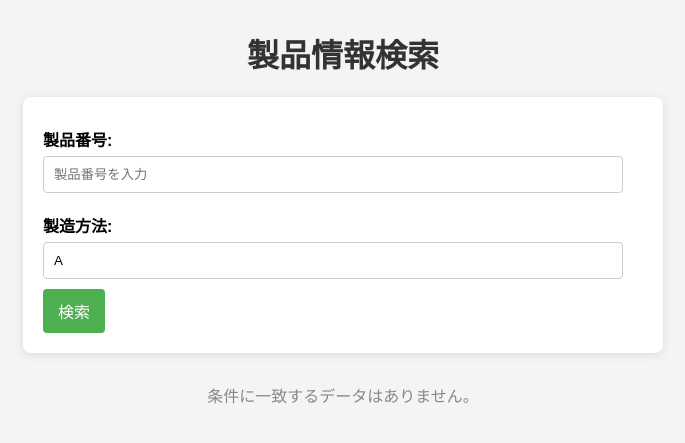
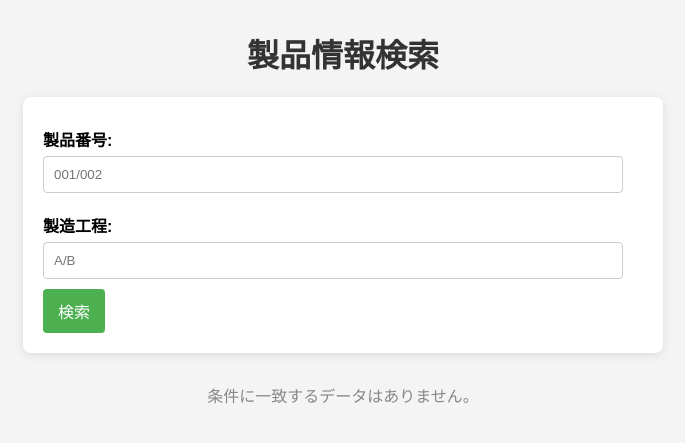
Before and after one commit to GittogitoN/ManufacturingMethod, a Flask app: page / in a window 1280 px wide. Shown: the top 443 px of the page, without its empty margins (297-982 px from the left). Run offline with Flask 3, Linux system fonts and the light colour scheme; data comes from the database, SQL or seed files in the repository; both versions use the stored data as it was after the commit.

Commit message:
Add files via upload

```diff
--- a/flaskr/main.py
+++ b/flaskr/main.py
@@ -41,26 +41,33 @@
 def index():
     # URLのクエリパラメータから製品番号とプロセスを取得
     product_no = request.args.get('product_no')  # 製品番号を取得
-    process = request.args.get('process', 'A')  # processパラメータを取得、デフォルトは 'A'
+    process = request.args.get('process')  # processパラメータを取得、デフォルトは
 
     # 製品番号とプロセスに基づいてデータを取得
     conditions,texts= get_db_data(product_no, process)
-    x=len(texts[0])
-    numbers = list(range(x))
 
+    #print(conditions)
+    #print(texts)
 
+    if texts !=[]:
+        updated_texts = [tuple(x for x in tup if x != '') for tup in texts]
+        #print(updated_texts)
+        x=len(updated_texts[0])
+        numbers = list(range(x))
+    else:#工程が存在しないとき
+        numbers=[]
 
     # HTMLに条件を渡してレンダリング
-    return render_template('index.html', conditions=conditions, texts=texts,numbers=numbers,product_no=product_no)  # contextを展開して渡す
+    return render_template('index.html', conditions=conditions, texts=texts,numbers=numbers,product_no=product_no,process=process)  # contextを展開して渡す
 
 @app.route('/save_record', methods=['POST'])
 def save_record():
     # フォームから送信されたデータを取得
-    print(request.form)
+    #print(request.form)
 
     #値を取り出す
-    resultA_keys = [key for key, value in request.form.items() if key.startswith('resultA')]
-    resultA_vals = [value for key, value in request.form.items() if key.startswith('resultA')]
+    resultA_keys = [key for key, value in request.form.items() if key.startswith('result')]
+    resultA_vals = [value for key, value in request.form.items() if key.startswith('result')]
     product_no = request.form.get('product_no', '')
 
     #SQLを作成
@@ -76,6 +83,8 @@
     # 最終的なUPDATE文を作成
     UPD_result = f"{UPD_result1} {UPD_result2} WHERE ProductNo = '{product_no}'"
 
+    print(UPD_result)
+
     conn = sqlite3.connect(DATABASE)  # データベース名を適宜変更
     cursor = conn.cursor()
     cursor.execute(UPD_result)  # SQL文の実行
--- a/flaskr/templates/index.html
+++ b/flaskr/templates/index.html
@@ -109,17 +109,17 @@
     <div class="form-container">
         <form method="get" action="/">
             <label for="product_no">製品番号:</label>
-            <input type="text" id="product_no" name="product_no" value="{{ request.args.get('product_no', '') }}" placeholder="製品番号を入力">
+            <input type="text" id="product_no" name="product_no" value="{{ request.args.get('product_no', '') }}" placeholder="001/002">
 
-            <label for="process">製造方法:</label>
-            <input type="text" id="process" name="process" value="A" placeholder="製造方法を入力">
+            <label for="process">製造工程:</label>
+            <input type="text" id="process" name="process" placeholder="A/B" >
 
             <button type="submit">検索</button>
         </form>
     </div>
 
     <!-- 検索結果があれば表示 -->
-    {% if conditions != [] %}
+    {% if conditions != [] and texts != [] %}
     <h1>条件:</h1>
     <form method="post" action="/save_record">
         <input type="hidden" name="product_no" value="{{ request.args.get('product_no', '') }}">
@@ -137,7 +137,7 @@
                 <td>{{ texts[0][number] }}</td>
                 <td>{{ conditions[0][number] }}</td>
                 <td>
-                    <input type="text" name="resultA{{ number + 1 }}" placeholder="記録を入力">
+                    <input type="text" name="result{{ process }}{{ number + 1 }}" placeholder="記録を入力">
                 </td>
             </tr>
             {% endfor %}
```
Also changed, not shown: flaskr/db.py (+10 -3 lines), database.db, flaskr/__init__.py (line endings or trailing spaces), run.py (line endings or trailing spaces).
